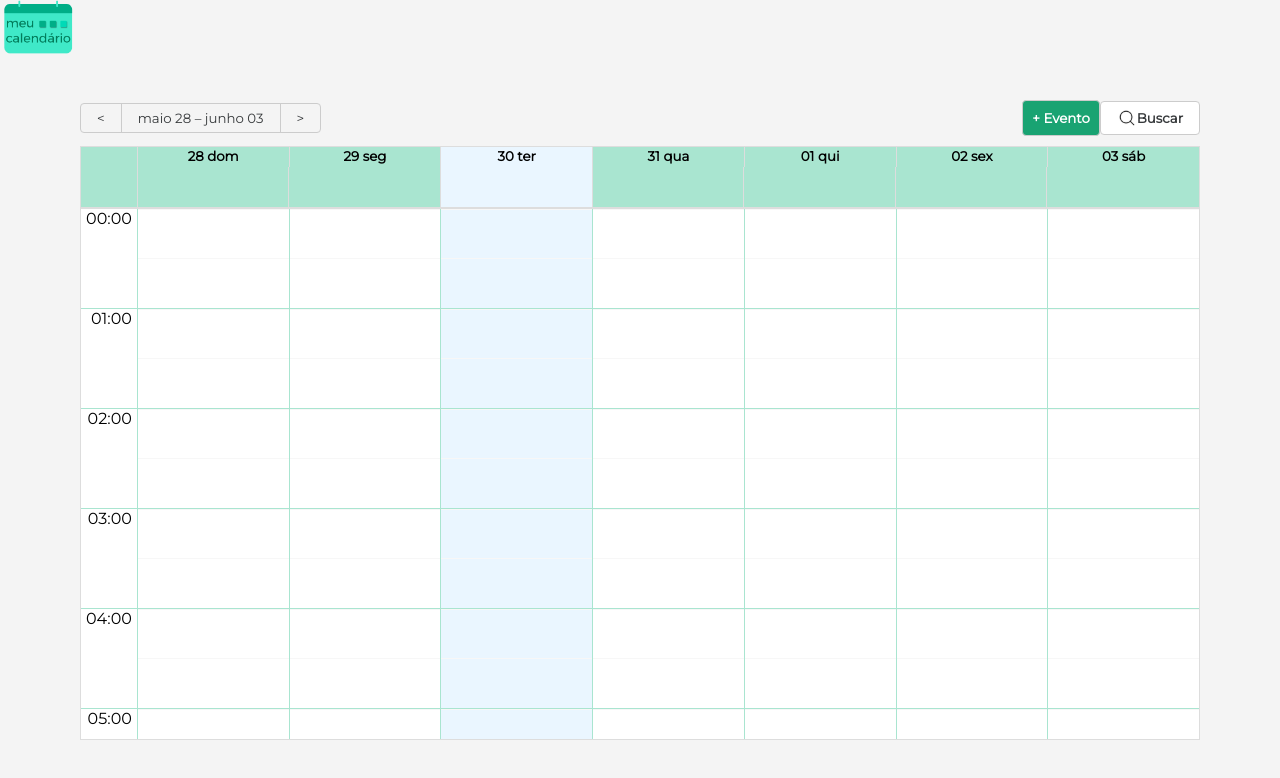
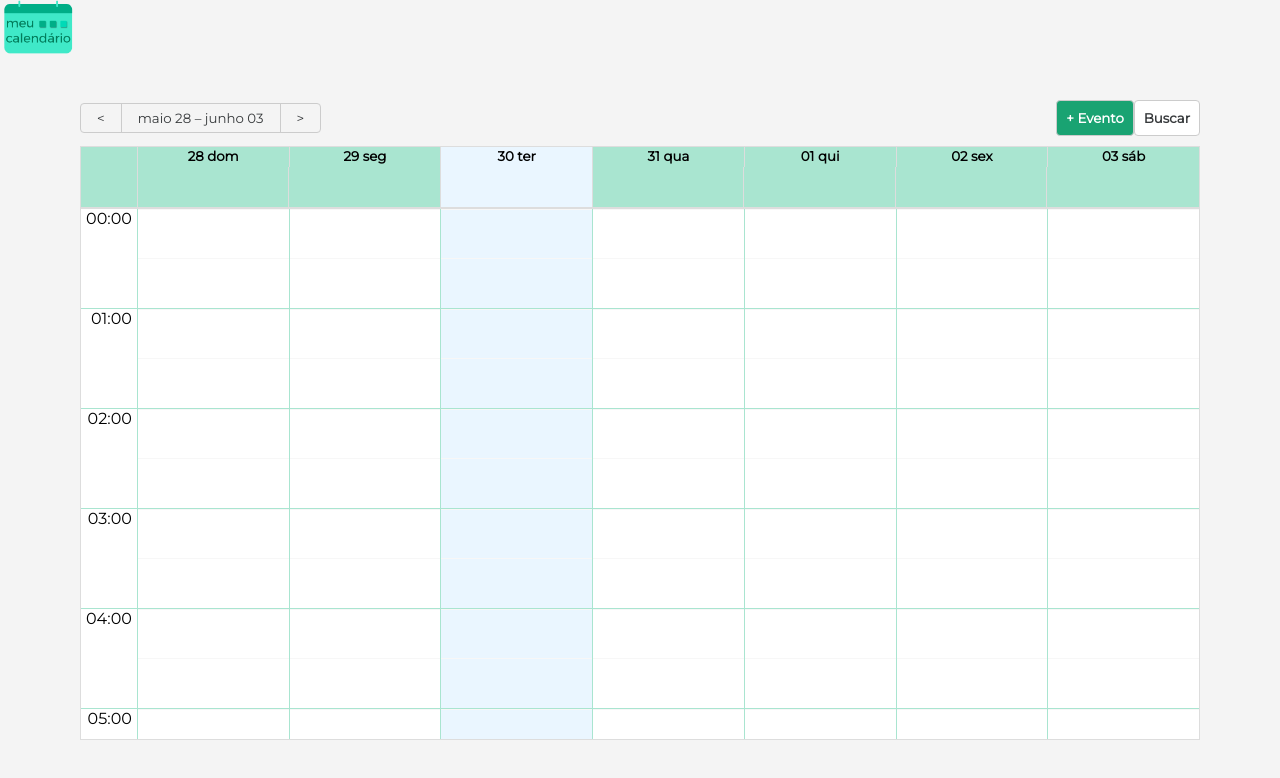
Before and after one commit to idinow/meucalendario, a React (Create React App) app: page / in a window 1280 px wide. Both pictures are taken after typing "Sample", "Sample123" into the empty fields and a click on the input "Entrar". Shown: the top 778 px of the page. Built offline with nearby package versions, Linux system fonts and the light colour scheme; no server answers; the database is empty.

Commit message:
atualização do botão buscar-agenda

```diff
--- a/src/pages/calendar/calendar.scss
+++ b/src/pages/calendar/calendar.scss
@@ -65,9 +65,10 @@ $cor-verde-agua: #A9E5D0;
   background-color: #19A372;
   color: #ffff;
 }
-.rbc-toolbar button.search-button{
+.rbc-toolbar button.search-agenda-button{
   font-family: 'Montserrat', sans-serif;
   font-weight: bold;
+  padding: 9px;
   background-color: #fff;
   display: flex;
   align-items: center;
--- a/src/pages/calendar/index.js
+++ b/src/pages/calendar/index.js
@@ -48,6 +48,10 @@ const MyCalendar = () => {
             isModalOpen={isModalOpen}
             setIsModalOpen={setIsModalOpen}/>,
        }}
+        messages={{noEventsInRange:'Não há eventos nesta faixa de datas.',
+        date: 'Data',
+        time: 'Hora',
+        event: 'Evento',}}
       />
       {isModalOpen && (
         <FormsEvent
--- a/src/pages/calendar/toolbar.js
+++ b/src/pages/calendar/toolbar.js
@@ -1,12 +1,11 @@
 import React from 'react';
 import FormsEvent from './formsEvent';
-import lupa from '../../assets/lupa.svg'
 
 
-const CustomToolbar = ({ label, onNavigate,
-  setCurrentView, isModalOpen, setIsModalOpen }) => (
+const CustomToolbar = ({ label, onNavigate, currentView,
+  setCurrentView, isModalOpen, setIsModalOpen }) => {
 
-
+  return(
   <div className="rbc-toolbar">
     <span className="rbc-btn-group">
       <button type="button" onClick={() => onNavigate('PREV')}>
@@ -23,12 +22,13 @@ const CustomToolbar = ({ label, onNavigate,
       <button type="button" className="add-event-button" onClick={() => setIsModalOpen(true)}>
         + Evento
       </button>
-      <button type="button" className="search-button" onClick={() => setCurrentView('agenda')}>
-      <img src={lupa} alt='' style={{ width: '20px', height: 'auto' }}></img> Buscar
+      <button type="button" className="search-agenda-button" onClick={() => setCurrentView(
+        currentView ==='agenda' ? 'week' : 'agenda')}>
+      {currentView === 'agenda' ? 'Agenda' : 'Buscar'}
       </button>
     </span>
     <FormsEvent isModalOpen={isModalOpen} setIsModalOpen={setIsModalOpen} />
   </div>
-);
+  )};
 
 export default CustomToolbar;
```
